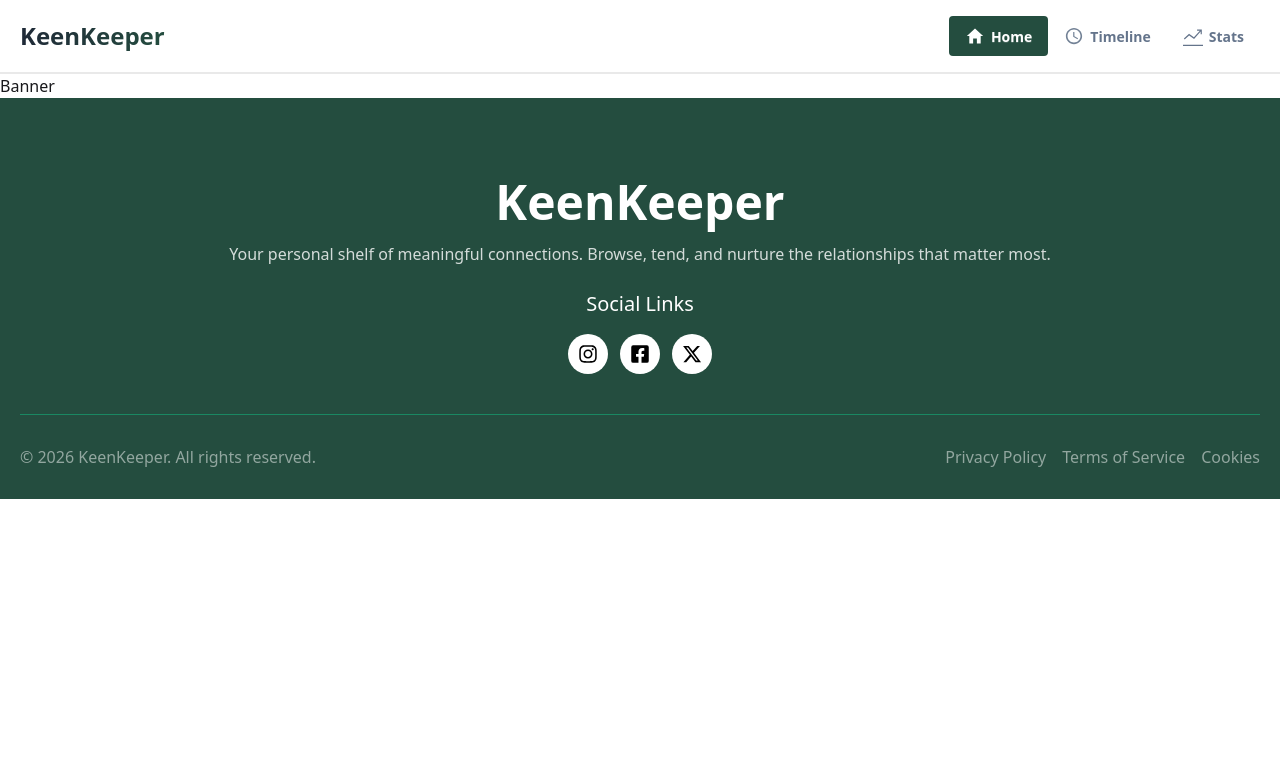
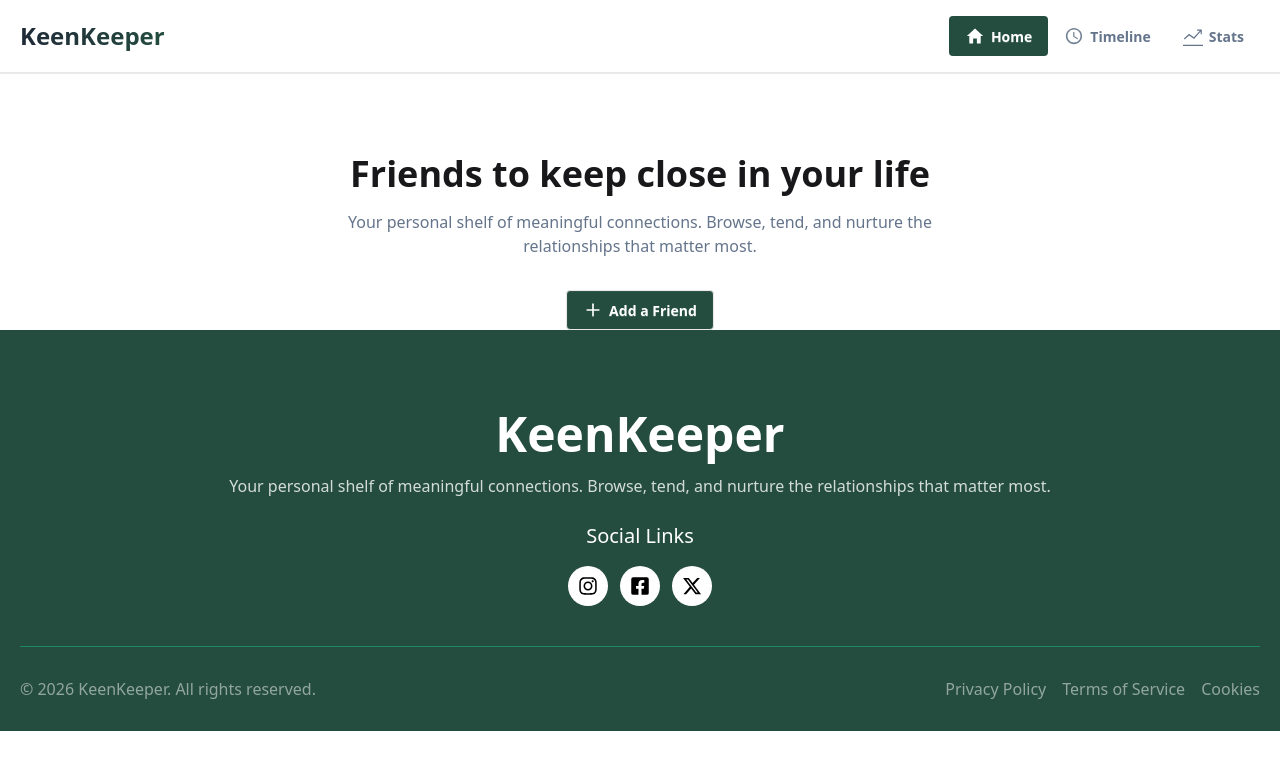
Before and after one commit to nayon-kumar/keen-keeper, a Next.js app: page / in a window 1280 px wide. Shown: the top 770 px of the page. Built offline with nearby package versions, Linux system fonts and the light colour scheme.

Commit message:
Banner section designed

```diff
--- a/src/components/Home/Banner.jsx
+++ b/src/components/Home/Banner.jsx
@@ -1,10 +1,27 @@
 import React from "react";
+import MyContainer from "../Shared/MyContainer";
+import { LuPlus } from "react-icons/lu";
 
 const Banner = () => {
   return (
-    <div>
-      <p>Banner</p>
-    </div>
+    <MyContainer>
+      <div className="text-center mt-20">
+        <h2 className="font-bold text-3xl md:text-4xl">
+          Friends to keep close in your life
+        </h2>
+        <p className="text-[#64748B] mt-4 mb-8">
+          Your personal shelf of meaningful connections. Browse, tend, and
+          nurture the
+          <br />
+          relationships that matter most.
+        </p>
+        <div>
+          <button className="btn text-white bg-[#244D3F] font-semibold">
+            <LuPlus size={20} /> Add a Friend
+          </button>
+        </div>
+      </div>
+    </MyContainer>
   );
 };
 
```
